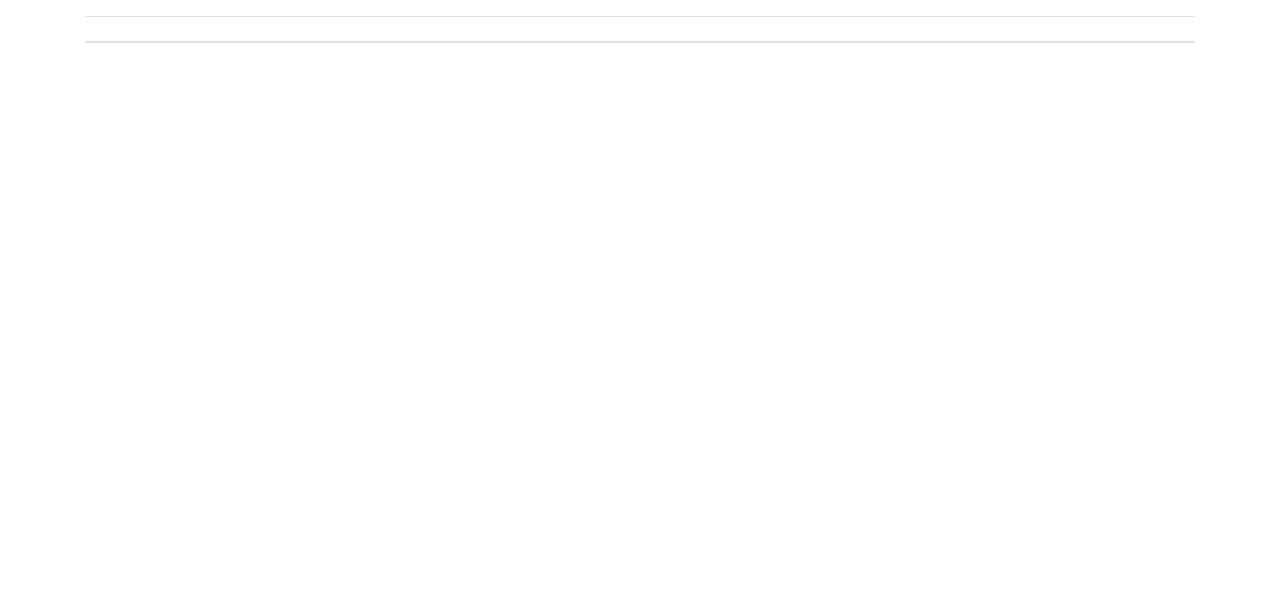
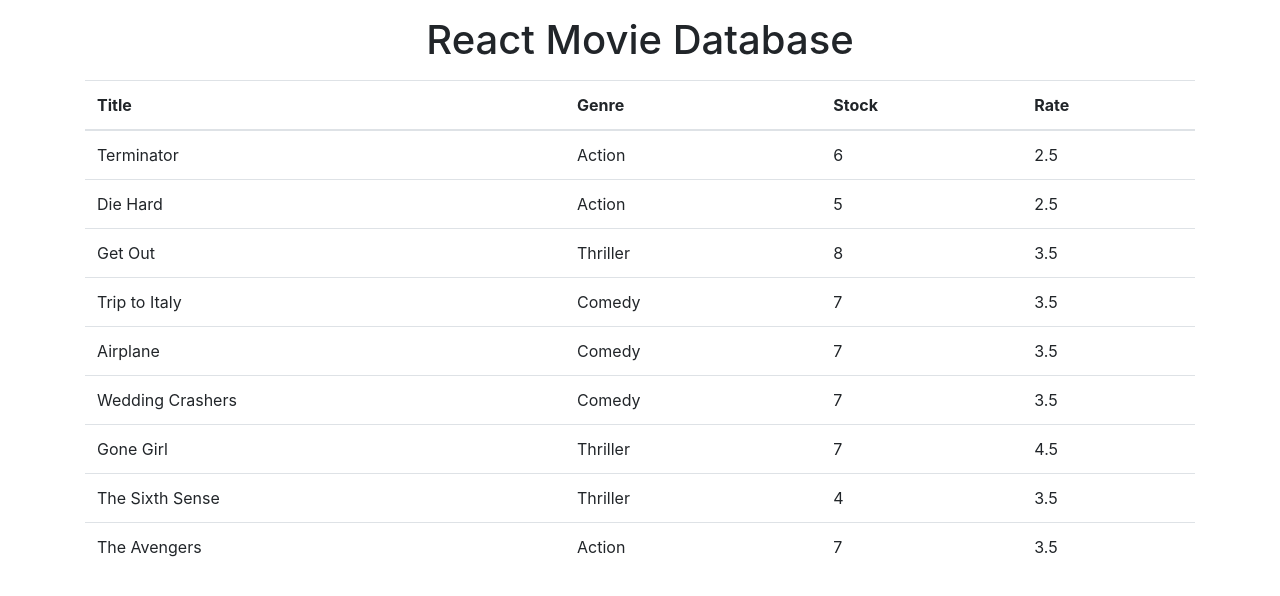
Before and after one commit to rgr5035/Ray-Vidly_App_React, a React (Create React App) app: page / in a window 1280 px wide. Shown: the top 596 px of the page. Built offline with nearby package versions, Linux system fonts and the light colour scheme.

Commit message:
adding movie data to table

```diff
--- a/src/App.js
+++ b/src/App.js
@@ -1,10 +1,12 @@
 import React from "react";
 import "./App.css";
 import Movies from "./components/movies";
+import Header from "./components/header";
 
 function App() {
   return (
     <main className="container">
+      <Header />
       <Movies />
     </main>
   );
--- /dev/null
+++ b/src/components/header.jsx
@@ -0,0 +1,9 @@
+import React from 'react'
+
+function Header() {
+    return (
+        <h1 className="text-center m-3">React Movie Database</h1>
+    )
+}
+
+export default Header
--- a/src/components/movies.jsx
+++ b/src/components/movies.jsx
@@ -3,24 +3,34 @@ import { getMovies } from "../services/fakeMovieService";
 
 class Movies extends Component {
   state = {
-        movies: getMovies()
-     }
+    movies: getMovies(),
+  };
 
-     handleDelete = movie => {
-
-     }
+  handleDelete = (movie) => {};
 
   render() {
-        return <table className="table mt-3">
+    return (
+      <table className="table mt-3">
         <thead>
           <tr>
-                    <th></th>
-                    <th></th>
-                    <th></th>
-                    <th></th>
+            <th>Title</th>
+            <th>Genre</th>
+            <th>Stock</th>
+            <th>Rate</th>
           </tr>
         </thead>
-        </table>;
+        <tbody>
+          {this.state.movies.map((movie) => (
+            <tr>
+              <td>{movie.title}</td>
+              <td>{movie.genre.name}</td>
+              <td>{movie.numberInStock}</td>
+              <td>{movie.dailyRentalRate}</td>
+            </tr>
+          ))}
+        </tbody>
+      </table>
+    );
   }
 }
 
```
Lines whose indentation alone changed are shown as unchanged.
